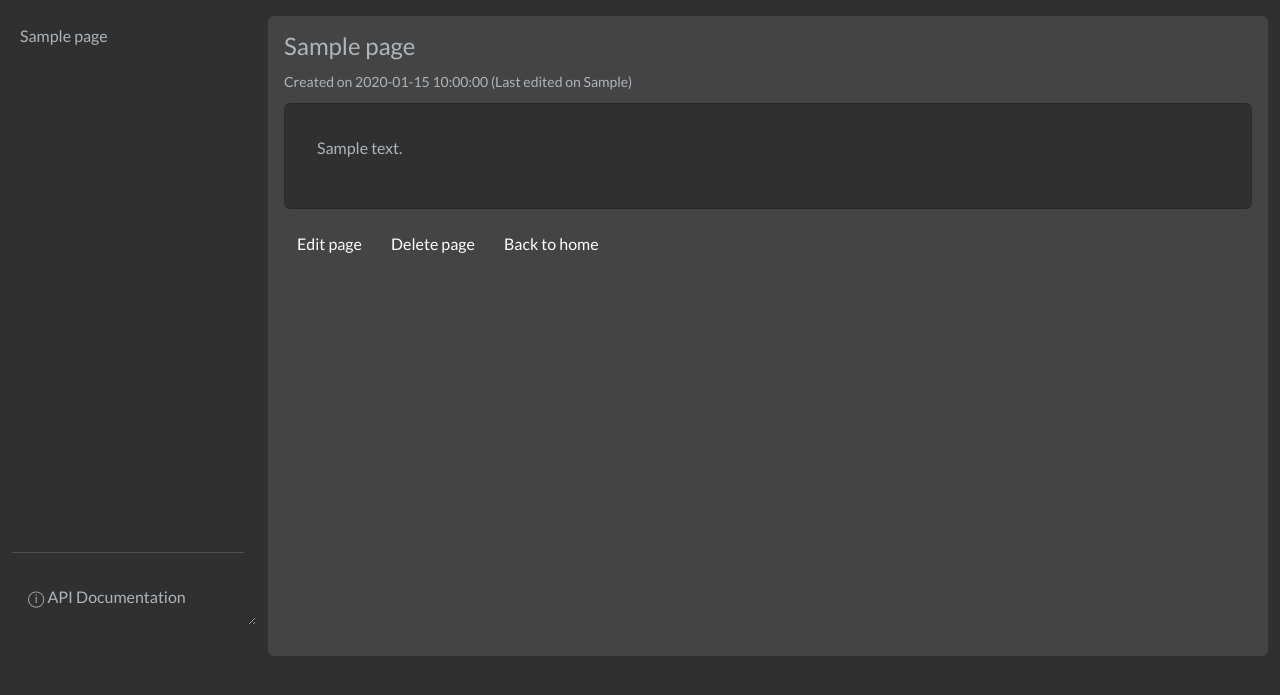
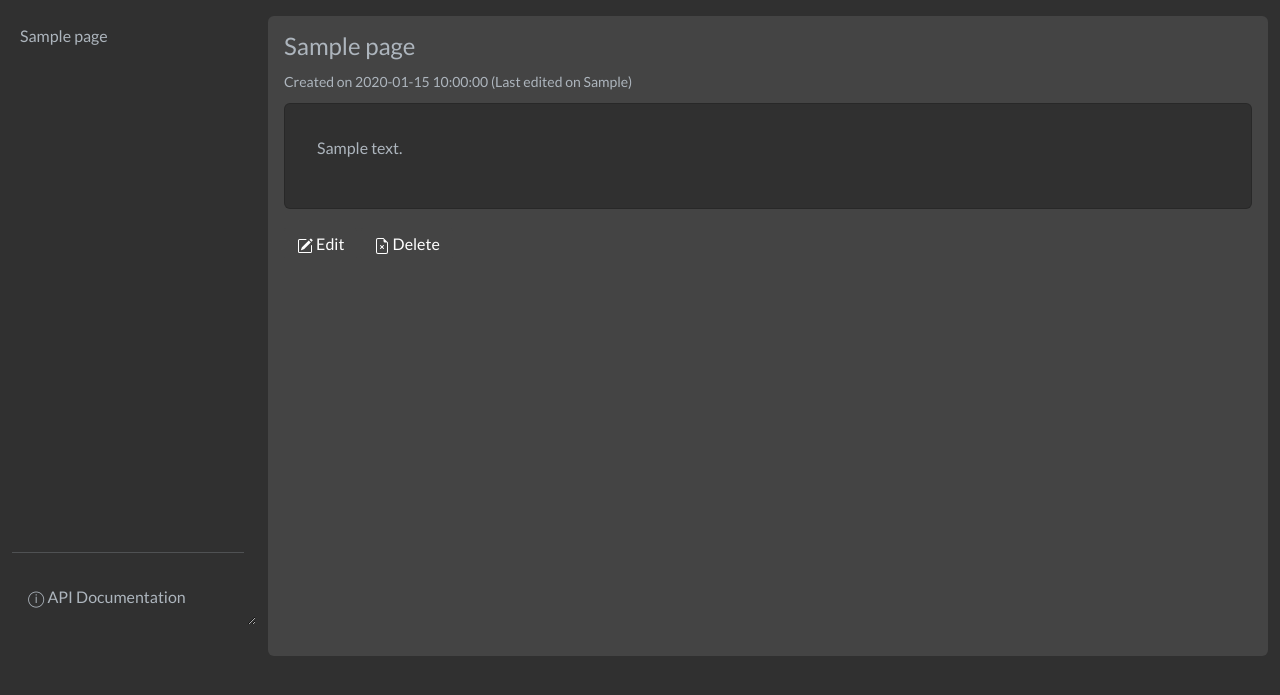
Before and after one commit to signebedi/wiki-flask, a Flask app: template templates/page.html.jinja in a window 1280 px wide. Shown: the part 56-751 px from the top of the page. Run offline with Flask 3, Linux system fonts and the light colour scheme; the template is opened without the code that fills it: most values are stand-ins (such as "Sample title", 1, 10 or a date in 2020).

Commit message:
Added: add'l icons (#28)

```diff
--- a/templates/page.html.jinja
+++ b/templates/page.html.jinja
@@ -20,7 +20,24 @@
         <p>{{ page.content|safe }}</p>
     </div>
 </div>
-<a href="{{ url_for('edit', page_id=page._id) }}" class="btn btn-secondary mt-3">Edit page</a>
+{# <a href="{{ url_for('edit', page_id=page._id) }}" class="btn btn-secondary mt-3">Edit page</a>
 <a href="{{ url_for('delete', page_id=page._id) }}" class="btn btn-secondary mt-3">Delete page</a>
-<a href="{{ url_for('home') }}" class="btn btn-secondary mt-3">Back to home</a>
+<a href="{{ url_for('home') }}" class="btn btn-secondary mt-3">Back to home</a> #}
+
+<a title="Edit Page" href="{{ url_for('edit', page_id=page._id) }}" class="btn btn-secondary mt-3">
+    <svg xmlns="http://www.w3.org/2000/svg" width="16" height="16" fill="currentColor" class="bi bi-pencil-square" viewBox="0 0 16 16">
+        <path d="M15.502 1.94a.5.5 0 0 1 0 .706L14.459 3.69l-2-2L13.502.646a.5.5 0 0 1 .707 0l1.293 1.293zm-1.75 2.456-2-2L4.939 9.21a.5.5 0 0 0-.121.196l-.805 2.414a.25.25 0 0 0 .316.316l2.414-.805a.5.5 0 0 0 .196-.12l6.813-6.814z"/>
+        <path fill-rule="evenodd" d="M1 13.5A1.5 1.5 0 0 0 2.5 15h11a1.5 1.5 0 0 0 1.5-1.5v-6a.5.5 0 0 0-1 0v6a.5.5 0 0 1-.5.5h-11a.5.5 0 0 1-.5-.5v-11a.5.5 0 0 1 .5-.5H9a.5.5 0 0 0 0-1H2.5A1.5 1.5 0 0 0 1 2.5v11z"/>
+    </svg>
+    Edit
+</a>
+
+<a title="Delete Page" href="{{ url_for('delete', page_id=page._id) }}" class="btn btn-secondary mt-3">
+    <svg xmlns="http://www.w3.org/2000/svg" width="16" height="16" fill="currentColor" class="bi bi-file-earmark-x" viewBox="0 0 16 16">
+        <path d="M6.854 7.146a.5.5 0 1 0-.708.708L7.293 9l-1.147 1.146a.5.5 0 0 0 .708.708L8 9.707l1.146 1.147a.5.5 0 0 0 .708-.708L8.707 9l1.147-1.146a.5.5 0 0 0-.708-.708L8 8.293 6.854 7.146z"/>
+        <path d="M14 14V4.5L9.5 0H4a2 2 0 0 0-2 2v12a2 2 0 0 0 2 2h8a2 2 0 0 0 2-2zM9.5 3A1.5 1.5 0 0 0 11 4.5h2V14a1 1 0 0 1-1 1H4a1 1 0 0 1-1-1V2a1 1 0 0 1 1-1h5.5v2z"/>
+    </svg>
+    Delete
+</a>
+
 {% endblock %}
```
Also changed, not shown: templates/create.html.jinja (+14 -2 lines), templates/edit.html.jinja (+7 -8 lines), templates/trash.html.jinja (+10 -1 lines).
